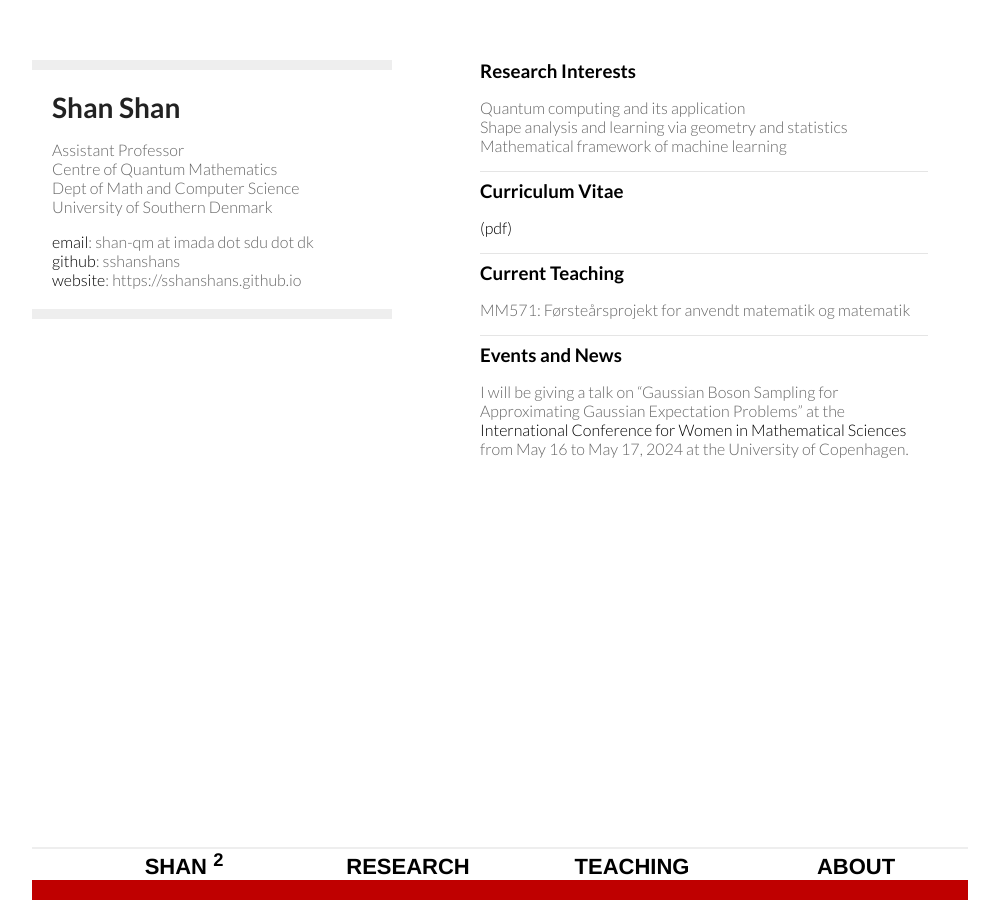
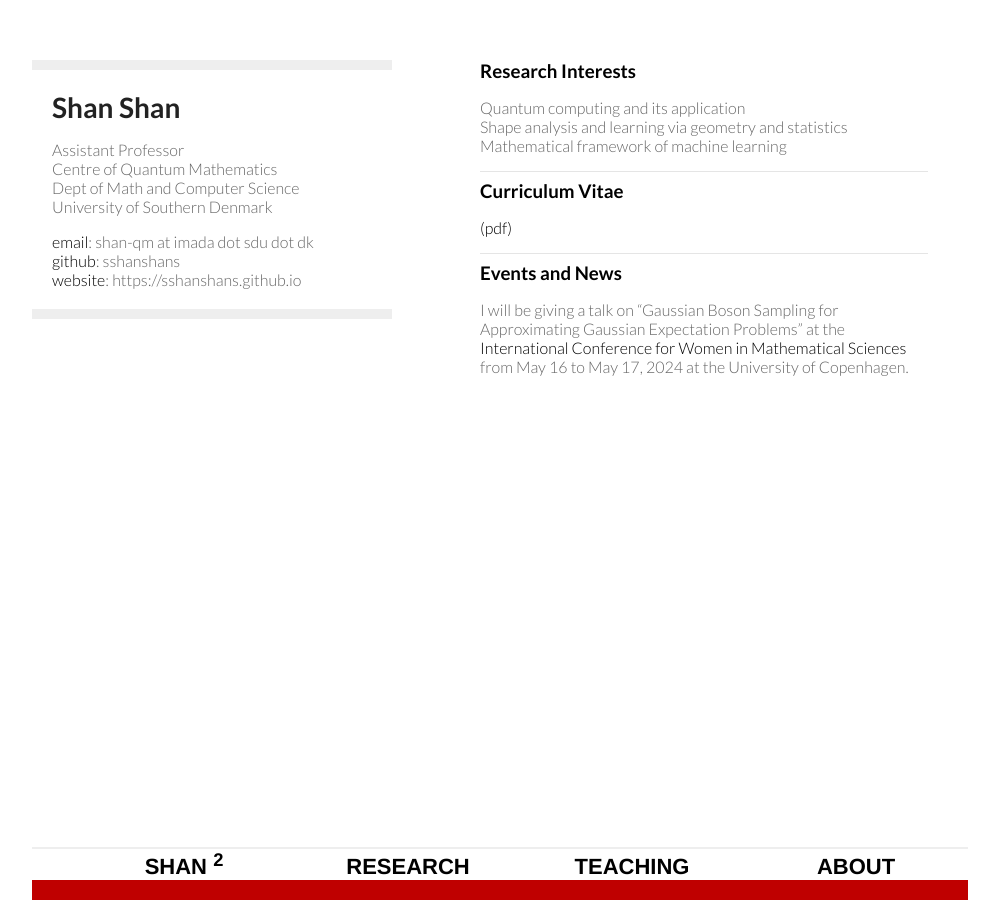
Before and after one commit to sshanshans/sshanshans.github.io, a Jekyll site: the page built from index.md, in a window 1280 px wide. Shown: the whole page, without its empty margins (160-1159 px from the left). Built offline with Jekyll 4.4.1, drawn with Linux system fonts in a browser that asks for light colours.

Commit message:
Update index.md

```diff
--- a/index.md
+++ b/index.md
@@ -14,10 +14,6 @@ Mathematical framework of machine learning
 [(pdf)](../CV/cv.pdf)
 <hr />
 
-### Current Teaching
-MM571: Førsteårsprojekt for anvendt matematik og matematik
-<hr />
-
 ### Events and News
 I will be giving a talk on "Gaussian Boson Sampling for Approximating Gaussian Expectation Problems" at the [International Conference for Women in Mathematical Sciences](https://www.math.ku.dk/english/calendar/events/women-in-math/) from May 16 to May 17, 2024 at the University of Copenhagen.
 
```
